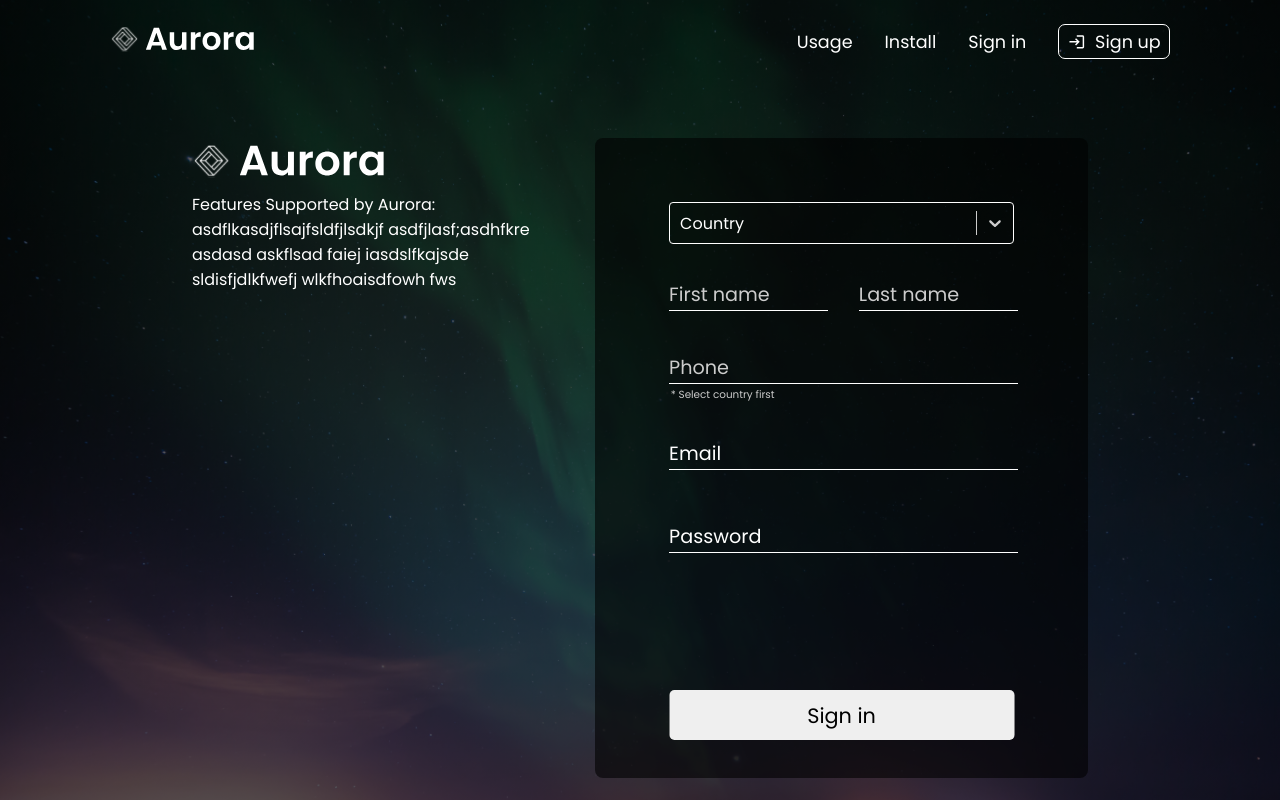
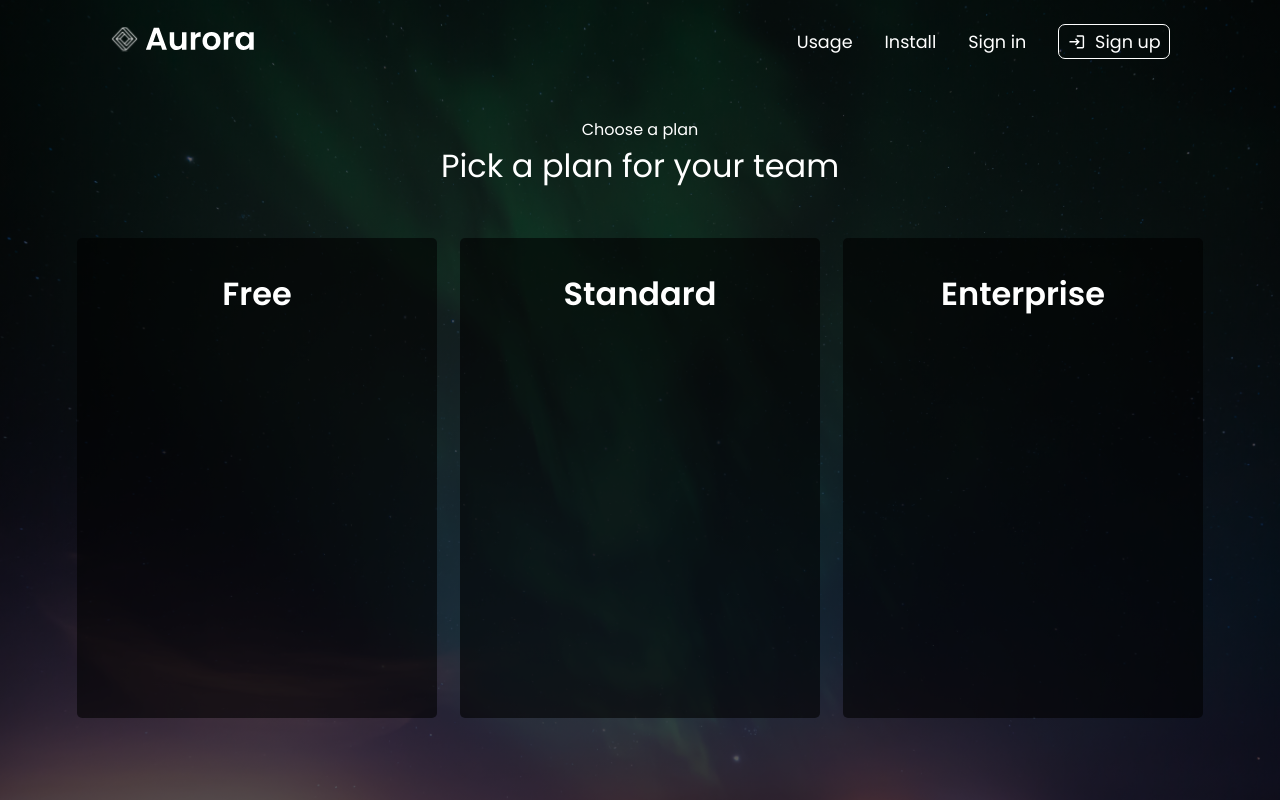
Before and after one commit to jinhyo-dev/Aurora-Monitoring-Frontend, a React (Vite) app: page /sign-up in a window 1280 px wide. Built offline with nearby package versions, Linux system fonts and the light colour scheme.

Commit message:
feat: Add AxiosInstance & api connection in sign-up

```diff
--- a/package.json
+++ b/package.json
@@ -13,7 +13,10 @@
     "@types/faker": "5.5.9",
     "@types/react-copy-to-clipboard": "^5.0.4",
     "@types/react-image-gallery": "^1.2.0",
+    "@types/react-transition-group": "^4.4.6",
+    "axios": "^1.4.0",
     "chart.js": "^4.3.0",
+    "dotenv": "^16.3.1",
     "faker": "5.5.3",
     "localforage": "^1.10.0",
     "match-sorter": "^6.3.1",
@@ -30,6 +33,7 @@
     "react-select": "^5.7.3",
     "react-slideshow-image": "^4.2.1",
     "react-toggle-dark-mode": "^1.1.1",
+    "react-transition-group": "^4.4.5",
     "sort-by": "^1.2.0",
     "styled-components": "6.0.0-rc.3",
     "vite-plugin-svgr": "^3.2.0"
--- /dev/null
+++ b/src/interfaces/interface.ts
@@ -0,0 +1,6 @@
+export interface StatusProps {
+  loading: boolean;
+  error: boolean;
+  message: string;
+
+}
--- a/src/main.tsx
+++ b/src/main.tsx
@@ -1,4 +1,3 @@
-import * as React from "react";
 import * as ReactDOM from "react-dom/client";
 import {
   createBrowserRouter, Navigate,
@@ -60,10 +59,8 @@ const router = createBrowserRouter([
 ]);
 
 ReactDOM.createRoot(document.getElementById("root") as HTMLElement).render(
-  <React.StrictMode>
-    <Providers>
-      <RouterProvider router={router}/>
-      <Toaster gutter={50000}/>
-    </Providers>
-  </React.StrictMode>
+  <Providers>
+    <RouterProvider router={router}/>
+    <Toaster gutter={50000}/>
+  </Providers>
 );
--- a/src/pages/SignUp.tsx
+++ b/src/pages/SignUp.tsx
@@ -6,13 +6,17 @@ import Select from 'react-select'
 import { ChangeEvent, FormEvent, useRef, useState } from "react";
 import { isValidEmail, phoneNumberAutoFormat } from "../utils/Formatter";
 import Title from "./components/Title";
+import { Transition } from 'react-transition-group';
+import { AxiosInstance } from "../utils/AxiosInstance";
+import { StatusProps } from "../interfaces/interface";
+import { useNavigate } from "react-router-dom";
 
 interface PasswordInputProps {
-  isFocused: boolean;
+  $isFocused: boolean;
 }
 
 interface ValidationBoxProps {
-  show: boolean;
+  $show: boolean;
 }
 
 interface PasswordValidationProps {
@@ -60,6 +64,11 @@ const SignUp = () => {
     {value: 'united-states/+1', label: '🇺🇸 United States'}
   ];
 
+  const [pageNumber, setPageNumber] = useState<number>(0)
+  const [plan, setPlan] = useState<string>('')
+  const [groupName, setGroupName] = useState<string>('')
+  const [firstName, setFirstName] = useState<string>('')
+  const [lastName, setLastName] = useState<string>('')
   const [isFocused, setIsFocused] = useState<boolean>(false)
   const [password, setPassword] = useState<string>('')
   const [email, setEmail] = useState<string>('')
@@ -75,6 +84,7 @@ const SignUp = () => {
     isMinLength: false,
     hasNumber: false
   })
+  const [responseStatus, setResponseStatus] = useState<StatusProps>({loading: false, message: '', error: false})
   const emailInputRef = useRef<HTMLInputElement>(null);
   const passwordInputRef = useRef<HTMLInputElement>(null);
   const showValidationBox = isFocused && password.trim().length > 0;
@@ -82,6 +92,14 @@ const SignUp = () => {
   const isValidPassword = passwordValidation.isMinLength && passwordValidation.hasNumber && passwordValidation.hasSpecialChar;
   const borderColor = isValidPassword || !password.length ? '#fff' : '#e84e4e';
   const textColor = isValidPassword || !password.length ? '#fff' : '#e84e4e';
+  const transitionDuration = 400;
+  const navigate = useNavigate()
+  const transitionStyles: { [key: string]: React.CSSProperties } = {
+    entering: {opacity: 0, transform: 'translateY(20px)'},
+    entered: {opacity: 1, transform: 'translateY(0)'},
+    exiting: {opacity: 0, transform: 'translateY(-20px)'},
+    exited: {opacity: 0, transform: 'translateY(-20px)', display: 'none'},
+  };
 
   const selectCustomStyle = {
     option: (provided: any, state: any) => ({
@@ -166,6 +184,32 @@ const SignUp = () => {
       emailInputRef.current.focus();
     } else if (passwordInputRef.current && !checkPasswordValidate()) {
       passwordInputRef.current.focus();
+    } else {
+
+      const data = {
+        "email": email,
+        "password": password,
+        "phone": phoneNumber,
+        "firstName": firstName,
+        "lastName": lastName,
+        "country": country?.value.split('/')[0],
+        "group": groupName,
+        "plan": plan
+      }
+
+      setResponseStatus({...responseStatus, loading: true});
+
+      AxiosInstance().post('/sign/sign_up', JSON.stringify(data))
+        .then(res => {
+          if (res.data.data.statusCode === 201) {
+            setPageNumber(2)
+          } else {
+            setResponseStatus({message: res.data.data.message, loading: false, error: true});
+          }
+        })
+        .catch(err => {
+          setResponseStatus({message: err.data.data.message, loading: false, error: true});
+        })
     }
   }
 
@@ -185,14 +229,57 @@ const SignUp = () => {
     setPhoneNumber(phoneNumberAutoFormat(String(splitValues[1])))
   }
 
-  // const navigate = useNavigate()
+  const handlePlan = (value: string) => {
+    setPlan(value)
+    setPageNumber(1)
+  }
+
+  const handleStateValue = (name: string, value: string) => {
+    const stateFunctions: { [key: string]: React.Dispatch<React.SetStateAction<string>> } = {
+      setGroupName,
+      setFirstName,
+      setLastName,
+    };
+
+    const stateFunction = stateFunctions[name];
+    if (stateFunction) {
+      stateFunction(value);
+    }
+  }
 
   return (
     <MainTag>
       <Title title={'Sign in to Aurora'}/>
 
       <Header/>
-      <SignUpContainer>
+      <Transition in={pageNumber === 0} timeout={transitionDuration}>
+        {(state) => (
+          <SelectPlanContainer style={{...transitionStyles[state], transitionDuration: `${transitionDuration}ms`}}>
+            <div className={'page-header'}>
+              <div>Choose a plan</div>
+              <div>Pick a plan for your team</div>
+            </div>
+
+            <div className={'plan-container'}>
+              <div className={'plan-box'} onClick={() => handlePlan('free')}>
+                <div className={'plan-name'}>Free</div>
+              </div>
+
+              <div className={'plan-box'} onClick={() => handlePlan('standard')}>
+                <div className={'plan-name'}>Standard</div>
+              </div>
+
+              <div className={'plan-box'} onClick={() => handlePlan('enterprise')}>
+                <div className={'plan-name'}>Enterprise</div>
+              </div>
+            </div>
+          </SelectPlanContainer>
+        )}
+      </Transition>
+
+      <Transition in={pageNumber === 1} timeout={transitionDuration}>
+        {(state) => (
+          <SignUpContainer style={{...transitionStyles[state], transitionDuration: `${transitionDuration}ms`}}>
             <CenterBox>
               <LeftBox>
                 <AuroraLogo style={{width: '12rem'}}/> <br/>
@@ -207,16 +294,27 @@ const SignUp = () => {
                   <Select options={SelectOption} styles={selectCustomStyle} placeholder={'Country'}
                           onChange={handleCountryCode} value={country} id={'country-select'}/>
                 </SelectContainer>
+
                 <AuthenticationForm style={{height: '30rem', marginTop: '1rem'}} onSubmit={handleLogin}>
+
+                  <div className="input-container" style={{marginBottom: '1rem'}}>
+                    <input type={"input"} className="input-field" placeholder="Group name" name="group-name"
+                           id='group-name' required={true}
+                           onChange={e => handleStateValue('setGroupName', e.target.value)}/>
+                    <label htmlFor="group-name" className="input-label">Group name</label>
+                  </div>
+
                   <div className="input-container name-container">
-                <input type={"input"} className="input-field" placeholder="First name" name="first-name" id='first-name'
-                       required={true}/>
+                    <input type={"input"} className="input-field" placeholder="First name" name="first-name"
+                           id='first-name' required={true}
+                           onChange={e => handleStateValue('setFirstName', e.target.value)}/>
                     <label htmlFor="first-name" className="input-label">First name</label>
                   </div>
 
                   <div className="input-container name-container" style={{float: 'right'}}>
-                <input type={"input"} className="input-field" placeholder="Last name" name="last-name" id='last-name'
-                       required={true}/>
+                    <input type={"input"} className="input-field" placeholder="Last name" name="last-name"
+                           id='last-name' required={true}
+                           onChange={e => handleStateValue('setLastName', e.target.value)}/>
                     <label htmlFor="last-name" className="input-label">Last name</label>
                   </div>
 
@@ -246,11 +344,13 @@ const SignUp = () => {
                   {!submitValidation.emailValidate && <InvalidText>Invalid email format</InvalidText>}
 
                   <PasswordContainer>
-                <PasswordInput isFocused={isFocused}
+                    <PasswordInput $isFocused={isFocused}
                                    className={'input-container password-container2'}>
-                  <input type={"password"} className="input-field" placeholder="Password" name="password" id='password'
+                      <input type={"password"} className="input-field" placeholder="Password" name="password"
+                             id='password'
                              ref={passwordInputRef}
-                         required={true} onChange={handlePassword} onFocus={() => setIsFocused(true)} value={password}
+                             required={true} onChange={handlePassword} onFocus={() => setIsFocused(true)}
+                             value={password}
                              style={{
                                borderBottom: `1px solid ${borderColor}`,
                                color: textColor
@@ -262,7 +362,7 @@ const SignUp = () => {
 
                     {!submitValidation.passwordValidate && <InvalidText>Invalid password format</InvalidText>}
 
-                <ValidationBox show={showValidationBox}>
+                    <ValidationBox $show={showValidationBox}>
                       <div>Your password must have:</div>
                       <div>
                         <p style={{color: passwordValidation.isMinLength ? '#22c248' : '#888'}}>
@@ -275,6 +375,10 @@ const SignUp = () => {
                         }}>Including special characters</p>
                       </div>
                     </ValidationBox>
+
+                    {responseStatus.loading && <LoadingText>Verifying credentials...</LoadingText>}
+                    {!responseStatus.loading && responseStatus.error &&
+											<InvalidText>{responseStatus.message}</InvalidText>}
                   </PasswordContainer>
 
 
@@ -286,9 +390,122 @@ const SignUp = () => {
               </RightBox>
             </CenterBox>
           </SignUpContainer>
+        )}
+      </Transition>
+
+      <Transition in={pageNumber === 2} timeout={transitionDuration}>
+        {(state) => (
+          <SingUpSuccess style={{...transitionStyles[state], transitionDuration: `${transitionDuration}ms`}}>
+            <div className={'container'}>
+              <AuroraLogo/>
+              <div className={'success-title'}>Success!</div>
+              <div className={'success-text'}>Aurora sign-up completed. You are ready to use an aurora!</div>
+              <button onClick={() => navigate('/sign-in')}>Get Started</button>
+            </div>
+          </SingUpSuccess>
+
+        )}
+      </Transition>
     </MainTag>
   )
 }
+
+const SingUpSuccess = styled.div`
+  height: calc(100vh - 3.3rem);
+  width: 100%;
+  display: flex;
+  align-items: center;
+  justify-content: center;
+
+  & .container {
+    text-align: center;
+    width: 40rem;
+    height: 20rem;
+
+    & svg {
+      width: 25rem;
+    }
+
+    & .success-title {
+      margin-top: 3rem;
+      font-size: 2rem;
+      font-weight: 600;
+    }
+
+    & .success-text {
+      margin-top: 0.5rem;
+      font-size: 1.2rem;
+      font-weight: 400;
+    }
+
+    & button {
+      margin-top: 2rem;
+      height: 2.7rem;
+      width: 8rem;
+      background: #fff;
+      border: none;
+      border-radius: 5px;
+      font-size: 1rem;
+      color: #000;
+      transition: all .25s;
+      cursor: pointer;
+
+      &:hover {
+        transform: translateY(-3px);
+      }
+    }
+  }
+`
+
+const SelectPlanContainer = styled.div`
+  height: calc(100vh - 3.3rem);
+  width: 100%;
+
+  & .page-header {
+    text-align: center;
+    margin-top: 2rem;
+
+    & div {
+      &:first-child {
+        font-size: 1rem;
+      }
+
+      &:last-child {
+        font-size: 2rem;
+      }
+    }
+  }
+
+  & .plan-container {
+    width: 88%;
+    margin: 3rem auto;
+    height: auto;
+    display: flex;
+    justify-content: space-between;
+
+    & .plan-box {
+      width: 32%;
+      height: 30rem;
+      background-color: rgba(0, 0, 0, .6);
+      border-radius: 5px;
+      transition: all .25s;
+      border: none;
+      color: #fff;
+
+      &:hover {
+        border: 2px solid #eee;
+        transform: translateY(-10px);
+      }
+
+      & .plan-name {
+        margin-top: 2rem;
+        text-align: center;
+        font-weight: 600;
+        font-size: 2rem;
+      }
+    }
+  }
+`
 
 const SignUpContainer = styled.div`
   height: calc(100vh - 3.3rem);
@@ -405,7 +622,7 @@ const ValidationBox = styled.div<ValidationBoxProps>`
   border-radius: 4px;
   box-shadow: 0 2px 4px rgba(0, 0, 0, 0.2);
   font-size: 14px;
-  display: ${({show}) => (show ? 'block' : 'none')};
+  display: ${({$show}) => ($show ? 'block' : 'none')};
   z-index: 1;
 
   &::after {
@@ -441,4 +658,11 @@ const InvalidText = styled.p`
   color: #e84e4e;
 `
 
+const LoadingText = styled.p`
+  padding-top: 0.3rem;
+  padding-left: 0.1rem;
+  font-size: 0.7rem;
+  color: #316ae5;
+`
+
 export default SignUp
--- /dev/null
+++ b/src/utils/AxiosInstance.ts
@@ -0,0 +1,12 @@
+import axios from "axios";
+
+export const AxiosInstance = () => {
+  const request = axios.create({
+    baseURL: 'http://172.16.2.19:6633',
+    headers: {
+      "Content-Type": "application/json",
+    }
+  })
+
+  return request
+}
```
Also changed, not shown: src/styles/GlobalStyle.ts (+10 -0 lines), 2 other files (tests, documents, lock files or other folders). Lines whose indentation alone changed are shown as unchanged.
